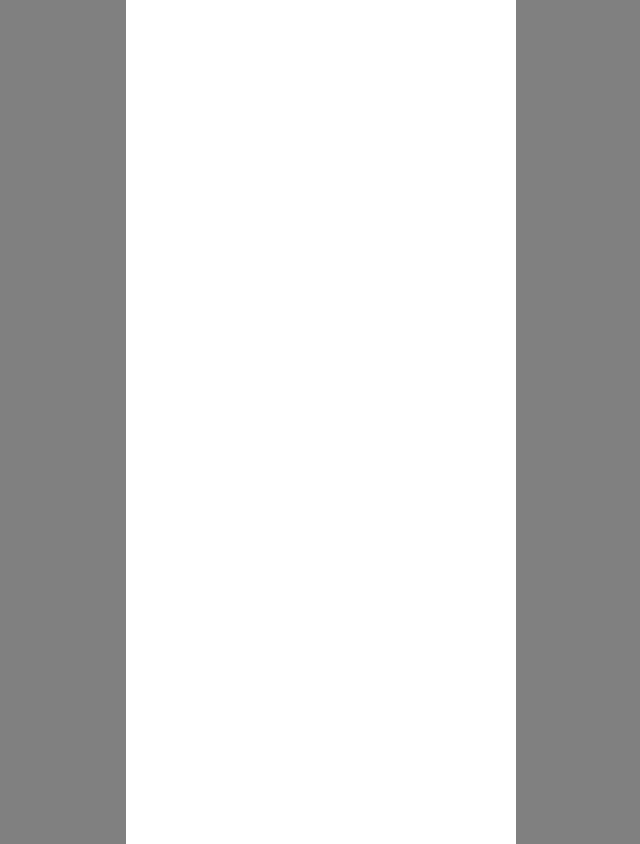
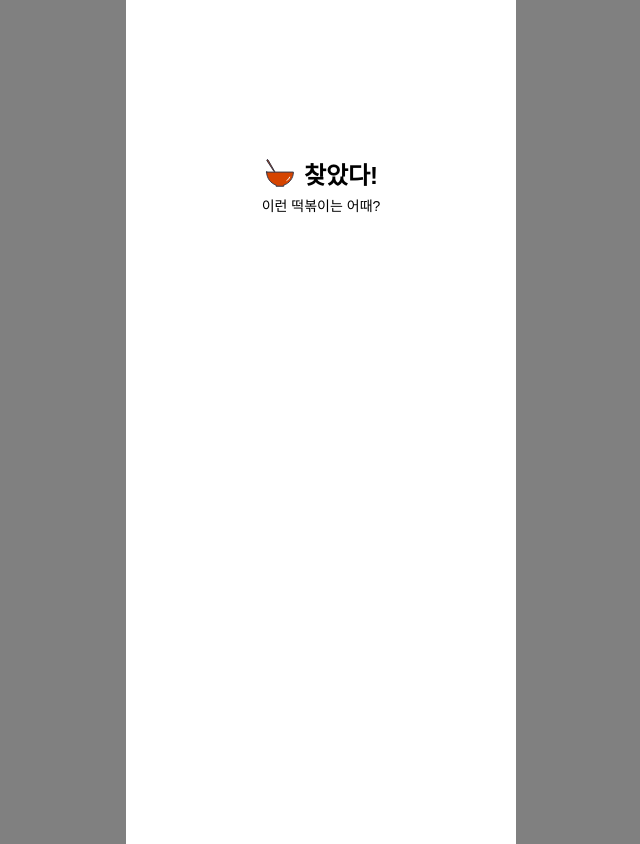
Before and after one commit to KindOfTteokbokki/Type-of-Tteokbokki_Front, a React (Create React App) app: page /loaded in a window 1280 px wide. Before the commit this address had no page. Shown: the whole page, without its empty margins (319-959 px from the left). Built offline with nearby package versions, Linux system fonts and the light colour scheme.

Commit message:
:lipstick: Design : 로딩중 페이지 구현

```diff
--- a/src/App.tsx
+++ b/src/App.tsx
@@ -4,15 +4,17 @@ import MainLayout from './components/Layout/MainLayout.jsx/MainLayout';
 import Splash from './pages/Splash/Splash';
 import PickTypes from './pages/PickTypes/PickTypes';
 import Loading from './pages/Loading/Loading';
+import Loaded from './pages/Loaded/Loaded';
 
 function App() {
 	return (
 		<Routes>
 			<Route path="/" element={<Splash />} />
 			<Route path="/pickTypes" element={<PickTypes />} />
-			{/* <Route element={<MainLayout />}> */}
 			<Route path="/loading" element={<Loading />} />
-			{/* </Route> */}
+			<Route element={<MainLayout />}>
+				<Route path="/loaded" element={<Loaded />} />
+			</Route>
 		</Routes>
 	);
 }
--- a/src/constants/constants.tsx
+++ b/src/constants/constants.tsx
@@ -17,7 +17,13 @@ export const constants = {
 		['습(기본맛)', '스으읍(매운맛)', '스으으읍하(아주 매운맛)'],
 		['없음', '차돌', '오징어', '치즈많이', '페퍼로니'],
 	],
-	LOADING_HEADER: '취향 분석 중...',
-	LOADING_MESSAGE: '잠시만 기다려 줘!',
-	LOADING_MESSAGE_2: '오징어 올려진 떡볶이도 맛있다더라(속닥)',
+	LOADING: {
+		header: '취향 분석 중...',
+		message: '잠시만 기다려 줘!',
+		messageBottom: '오징어 올려진 떡볶이도 맛있다더라(속닥)',
+	},
+	LOADED: {
+		header: '찾았다!',
+		message: '이런 떡볶이는 어때?',
+	},
 };
--- /dev/null
+++ b/src/pages/Loaded/Loaded.tsx
@@ -0,0 +1,12 @@
+import React from 'react';
+import LoadedView from './LoadedView';
+import { constants } from '../../constants/constants';
+
+export interface Props {
+	loadedHeader: string;
+	loadedMessage: string;
+}
+
+export default function Loaded() {
+	return <LoadedView loadedHeader={constants.LOADED.header} loadedMessage={constants.LOADED.message} />;
+}
--- /dev/null
+++ b/src/pages/Loaded/LoadedView.tsx
@@ -0,0 +1,16 @@
+import React from 'react';
+import { Main, Header, Icon, Text } from '../Loading/style';
+import icon from '../../assets/Food-1.svg';
+import { Props } from './Loaded';
+
+export default function LoadedView(props: Props) {
+	return (
+		<Main>
+			<Header>
+				<Icon src={icon} />
+				{props.loadedHeader}
+			</Header>
+			<Text>{props.loadedMessage}</Text>
+		</Main>
+	);
+}
--- a/src/pages/Loading/Loading.tsx
+++ b/src/pages/Loading/Loading.tsx
@@ -11,9 +11,9 @@ export interface Props {
 export default function Loading() {
 	return (
 		<LoadingView
-			loadingHeader={constants.LOADING_HEADER}
-			loadingMessage={constants.LOADING_MESSAGE}
-			loadingMessageBottom={constants.LOADING_MESSAGE_2}
+			loadingHeader={constants.LOADING.header}
+			loadingMessage={constants.LOADING.message}
+			loadingMessageBottom={constants.LOADING.messageBottom}
 		/>
 	);
 }
--- a/src/pages/Loading/style.ts
+++ b/src/pages/Loading/style.ts
@@ -3,6 +3,7 @@ import { Layout } from '../Splash/style';
 
 export const Main = styled(Layout)`
 	background-color: #fff;
+	height: 100%;
 `;
 
 export const Icon = styled.img`
```
